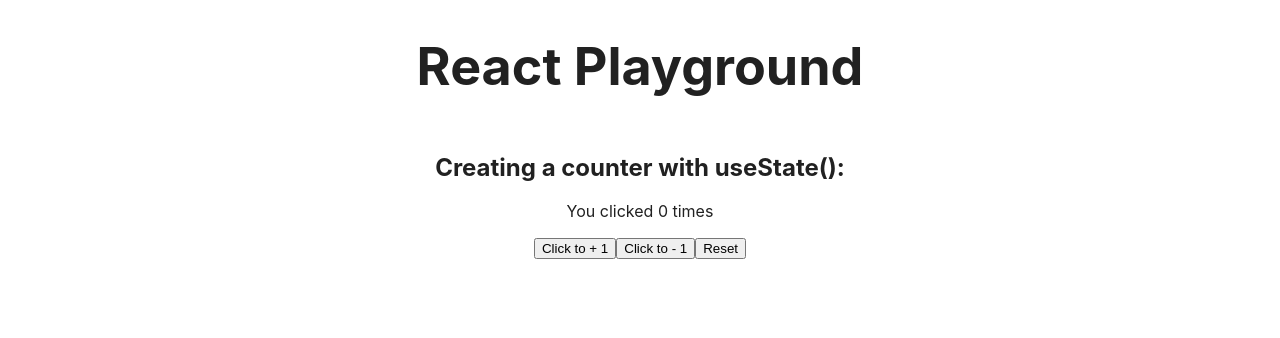
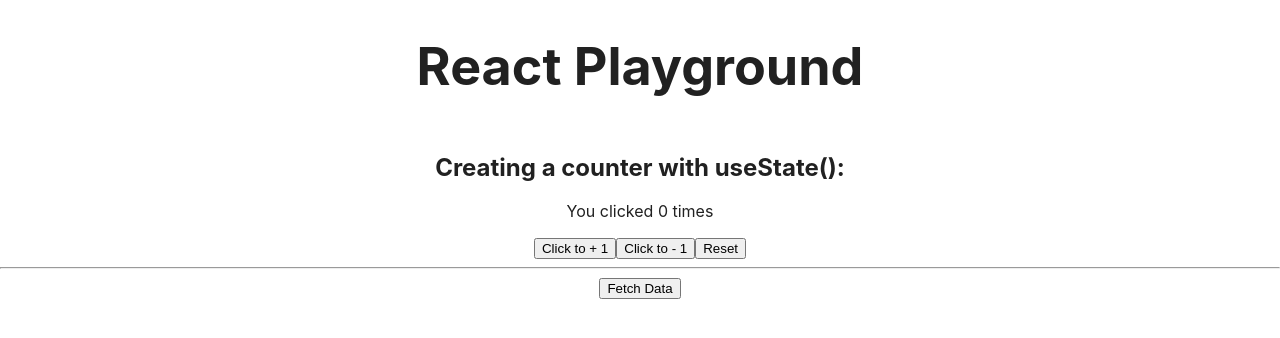
Before and after one commit to mariana-caldas/react-interview-prep-playground, a React (Create React App) app: page / in a window 1280 px wide. Shown: the top 338 px of the page. Built offline with nearby package versions, Linux system fonts and the light colour scheme; the HTML template or start-up script is replaced by a standard one.

Commit message:
adding axios to handle an API request

```diff
--- a/package.json
+++ b/package.json
@@ -6,6 +6,7 @@
     "@testing-library/jest-dom": "^5.11.4",
     "@testing-library/react": "^11.1.0",
     "@testing-library/user-event": "^12.1.10",
+    "axios": "^0.21.0",
     "react": "^17.0.1",
     "react-dom": "^17.0.1",
     "react-scripts": "4.0.1",
--- a/src/App.js
+++ b/src/App.js
@@ -1,6 +1,25 @@
-import React, { useState } from 'react';
+import React, { useState, UseEffect, useEffect } from 'react';
 import Counter from './components/Counter';
 import './App.css';
+import axios from 'axios';
+
+//https://randomuser.me/api
+
+//why  VS suggest to make this function async?
+
+const fetchData = async () => {
+  try {
+    const response = await axios.get('https://randomuser.me/api');
+    // handle success
+    console.log(response);
+    return response;
+  } catch (error) {
+    // handle error
+    console.log(error);
+    return error;
+  }
+
+}
 
 function App() {
   const [count, setCount] = useState(0);
@@ -11,9 +30,13 @@ function App() {
       </header>
       <main>
         <Counter count={count} setCount={setCount} />
+        <hr />
+        <button onClick={() => { fetchData(); }}>Fetch Data</button>
       </main>
     </div>
   );
 }
 
+
+
 export default App;
```
Also changed, not shown: 2 other files (tests, documents, lock files or other folders).
